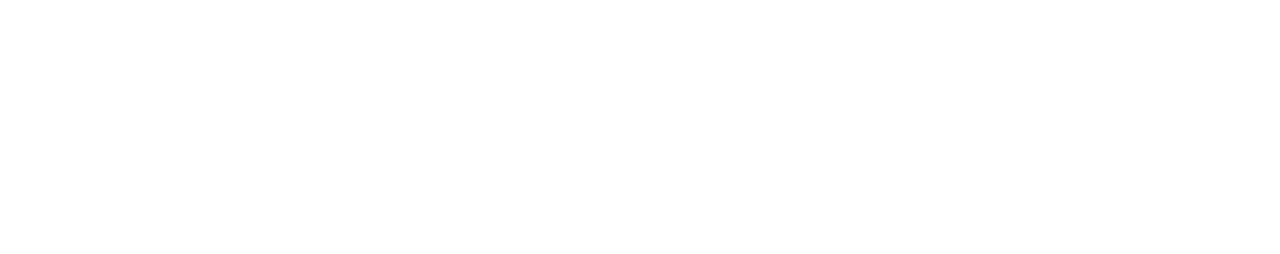
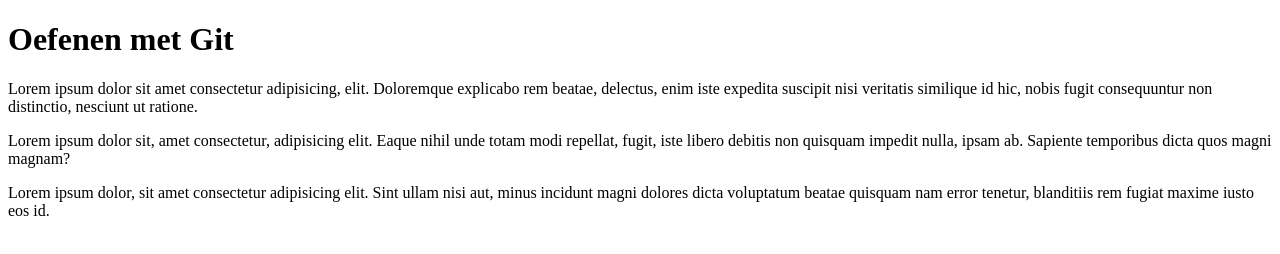
Before and after one commit to Peyin0101/mijn-eerste-repo, a plain HTML site: page index.html in a window 1280 px wide. Drawn offline with Linux system fonts and the light colour scheme.

Commit message:
toevoegen content

```diff
--- a/index.html
+++ b/index.html
@@ -6,6 +6,9 @@
 	<title>Document</title>
 </head>
 <body>
-
+	<h1>Oefenen met Git</h1>
+	<p>Lorem ipsum dolor sit amet consectetur adipisicing, elit. Doloremque explicabo rem beatae, delectus, enim iste expedita suscipit nisi veritatis similique id hic, nobis fugit consequuntur non distinctio, nesciunt ut ratione.</p>
+	<p>Lorem ipsum dolor sit, amet consectetur, adipisicing elit. Eaque nihil unde totam modi repellat, fugit, iste libero debitis non quisquam impedit nulla, ipsam ab. Sapiente temporibus dicta quos magni magnam?</p>
+	<p>Lorem ipsum dolor, sit amet consectetur adipisicing elit. Sint ullam nisi aut, minus incidunt magni dolores dicta voluptatum beatae quisquam nam error tenetur, blanditiis rem fugiat maxime iusto eos id.</p>
 </body>
 </html>
```
